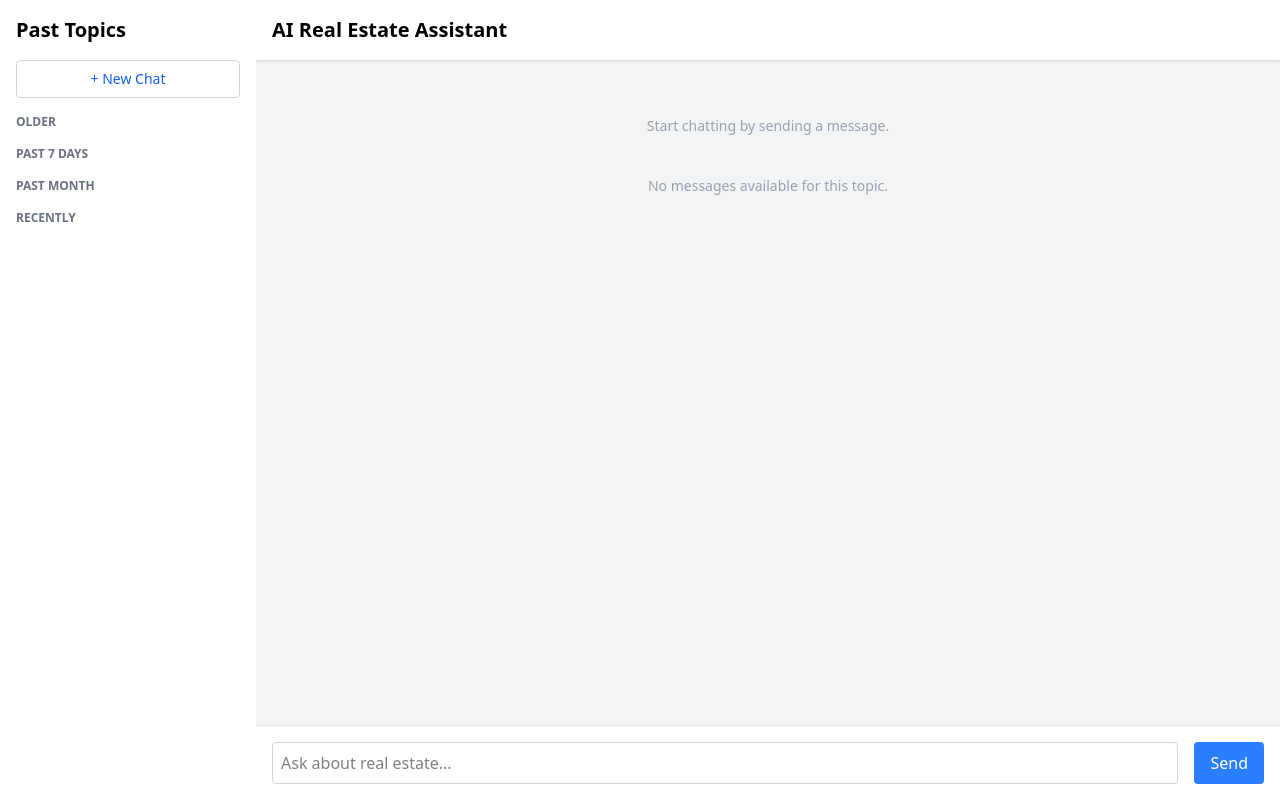
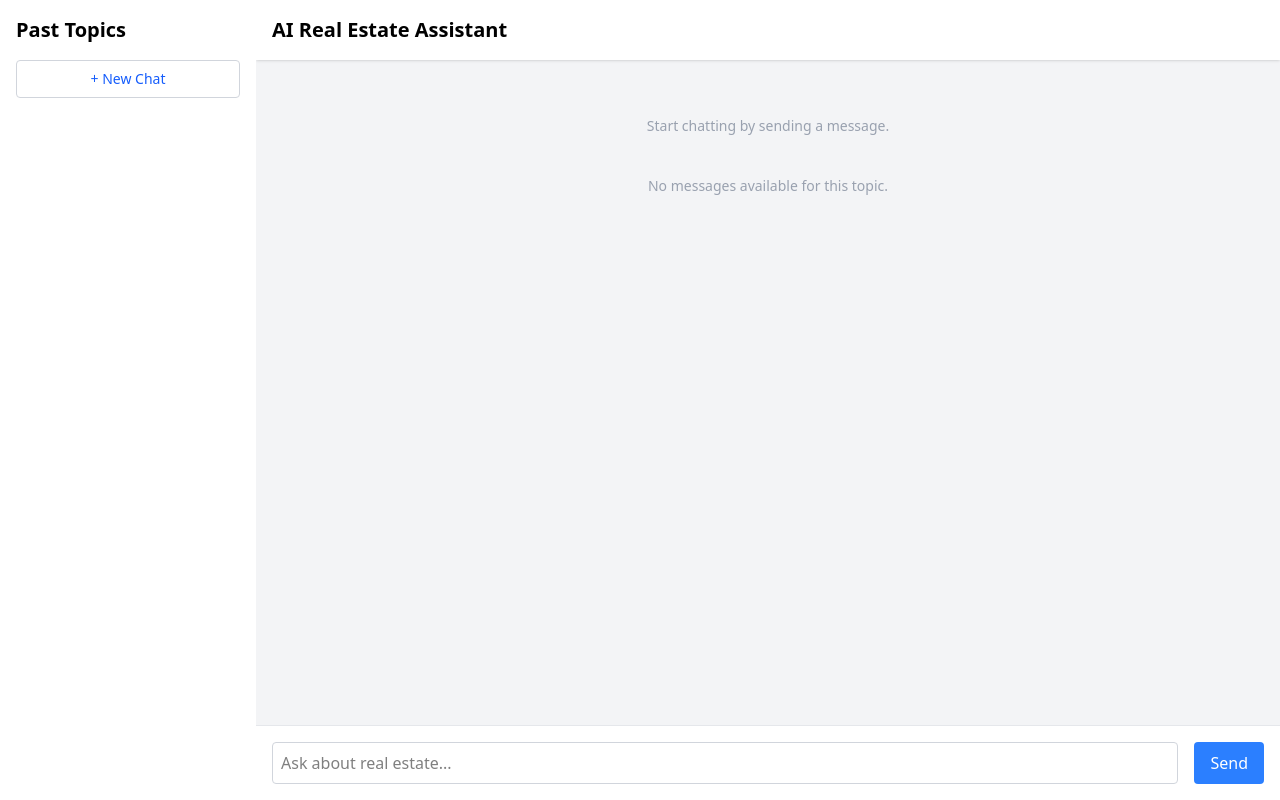
Before and after one commit to YippyYaYa/LeonSite, an Angular app in the folder AIAgent/: page / in a window 1280 px wide. Built offline with nearby package versions, Linux system fonts and the light colour scheme.

Commit message:
[poc][feature] Only short groups with chats in them, and recently shows on top

```diff
--- a/AIAgent/src/app/pages/main-chat/main-chat.component.html
+++ b/AIAgent/src/app/pages/main-chat/main-chat.component.html
@@ -41,9 +41,9 @@
 
     <!-- Grouped Topics -->
     <ul class="space-y-4 text-sm">
-      @for (group of groupedTopics | keyvalue; track group.key) {
-        <li class="text-xs uppercase text-gray-500 font-semibold">{{ group.key }}</li>
-        @for (topic of group.value; track topic.id) {
+      @for (group of groupedTopicsSorted; track group.label) {
+        <li class="text-xs uppercase text-gray-500 font-semibold">{{ group.label }}</li>
+        @for (topic of group.topics; track topic.id) {
           <li
             class="p-2 rounded cursor-pointer hover:bg-gray-200 flex justify-between items-center group"
             [class.bg-gray-200]="topic.id === selectedTopicId"
@@ -56,7 +56,7 @@
     </ul>
 
     <ng-template #actionButtons let-topic="topic">
-      <div class="flex gap-1 ml-2 md:opacity-0 md:group-hover:opacity-100 md:transition-opacity">
+      <div class="gap-1 ml-2 md:flex md:opacity-0 md:group-hover:opacity-100 md:transition-opacity">
         <button (click)="pinTopic(topic, $event)" class="text-xs text-yellow-600 hover:underline">
           {{ isTopicPinned(topic) ? '❌' : '📌' }}
         </button>
--- a/AIAgent/src/app/pages/main-chat/main-chat.component.ts
+++ b/AIAgent/src/app/pages/main-chat/main-chat.component.ts
@@ -43,39 +43,35 @@ export class MainChatComponent implements OnInit, AfterViewChecked {
     return topic ? topic.messages : [];
   }
 
-  get groupedTopics(): Record<string, ChatTopic[]> {
+  get groupedTopicsSorted(): { label: string, topics: ChatTopic[] }[] {
     const now = new Date();
-    const groups: Record<string, ChatTopic[]> = {
-      'Recently': [],
-      'Past 7 Days': [],
-      'Past Month': [],
-      'Older': []
-    };
+    const buckets: { label: string, topics: ChatTopic[] }[] = [
+      { label: 'Recently', topics: [] },
+      { label: 'Past 7 Days', topics: [] },
+      { label: 'Past Month', topics: [] },
+      { label: 'Older', topics: [] }
+    ];
 
-    const sortedTopics = this.topics
+    const sorted = this.topics
       .filter(t => !t.pinned)
-      .sort((a, b) => {
-        const aTime = this.getLastMessageTimestamp(a);
-        const bTime = this.getLastMessageTimestamp(b);
-        return aTime.getTime() - bTime.getTime();
-      });
+      .sort((a, b) => this.getLastMessageTimestamp(b).getTime() - this.getLastMessageTimestamp(a).getTime());
 
-    for (const topic of sortedTopics) {
+    for (const topic of sorted) {
       const last = this.getLastMessageTimestamp(topic);
       const diff = (now.getTime() - last.getTime()) / (1000 * 60 * 60 * 24);
 
       if (diff < 1) {
-        groups['Recently'].push(topic);
+        buckets[0].topics.push(topic);
       } else if (diff < 7) {
-        groups['Past 7 Days'].push(topic);
+        buckets[1].topics.push(topic);
       } else if (diff < 30) {
-        groups['Past Month'].push(topic);
+        buckets[2].topics.push(topic);
       } else {
-        groups['Older'].push(topic);
+        buckets[3].topics.push(topic);
       }
     }
 
-    return groups;
+    return buckets.filter(bucket => bucket.topics.length > 0);
   }
 
   get pinnedTopics(): ChatTopic[] {
```
